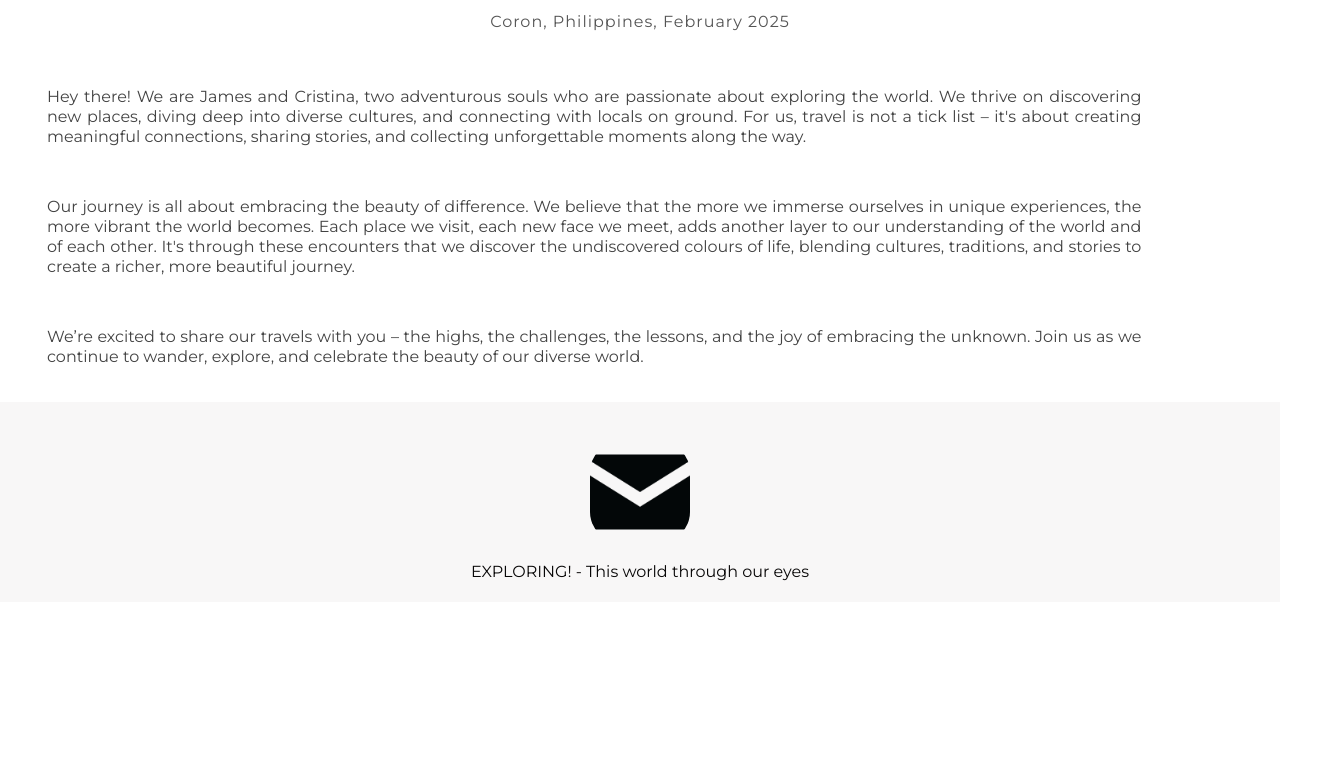
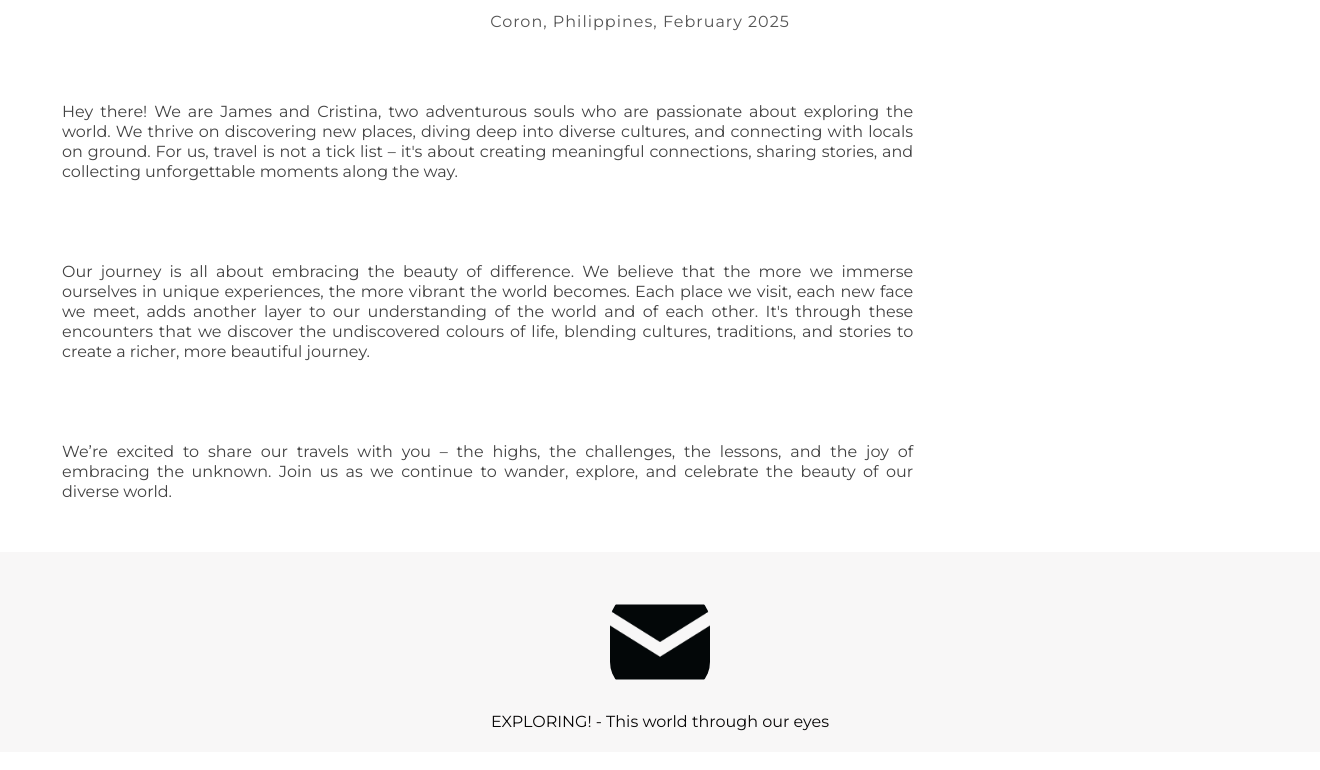
Before and after one commit to AsiaTrip2024/AsiaTrip2024.github.io, a plain HTML site: page about.html in a window 1280 px wide. Shown: the part 752-1522 px from the top of the page, 1320 px wide, since content can reach past the window. Before the commit the page ends 1430 px from the top, so only its background shows below. Drawn offline with Linux system fonts and the light colour scheme.

Commit message:
Update thisworldthroughoureyes.css

```diff
--- a/thisworldthroughoureyes.css
+++ b/thisworldthroughoureyes.css
@@ -36,8 +36,8 @@ p {
   font-family: Montserrat, sans-serif;
   text-align: justify; /* Giustifica il testo per una disposizione uniforme */
   word-wrap: break-word; /* Assicura che le parole troppo lunghe non escano dal paragrafo */
-  max-width: 90%; /* Impedisce che il paragrafo diventi troppo largo su schermi grandi */
-  padding: 15px; /* Padding per evitare che il testo tocchi i bordi del paragrafo */
+  max-width: 70%; /* Impedisce che il paragrafo diventi troppo largo su schermi grandi */
+  padding: 30px; /* Padding per evitare che il testo tocchi i bordi del paragrafo */
 
 }
 
@@ -482,12 +482,15 @@ font-family: Montserrat;
   line-height: 24px;
 }
 
+
 footer {
   font-family: Montserrat, sans-serif;
   text-align: center;
   padding: 20px;
   background-color: #f8f7f7;
   color: rgb(8, 7, 7);
+  padding: 20px;
+  width: 100%;
 }
 
 /* Immagine nel Footer */
```
